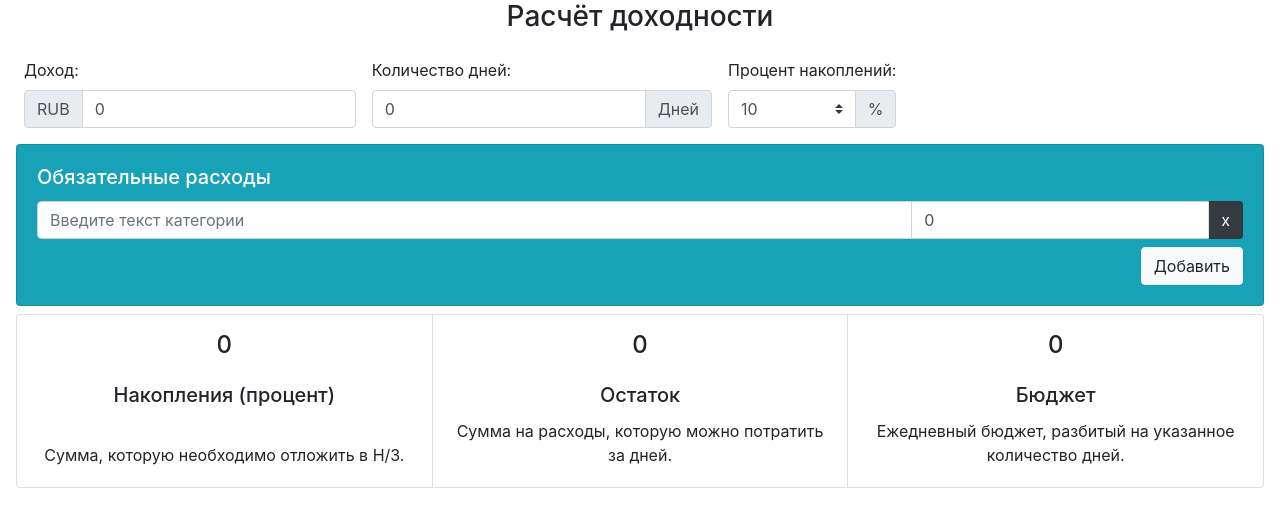
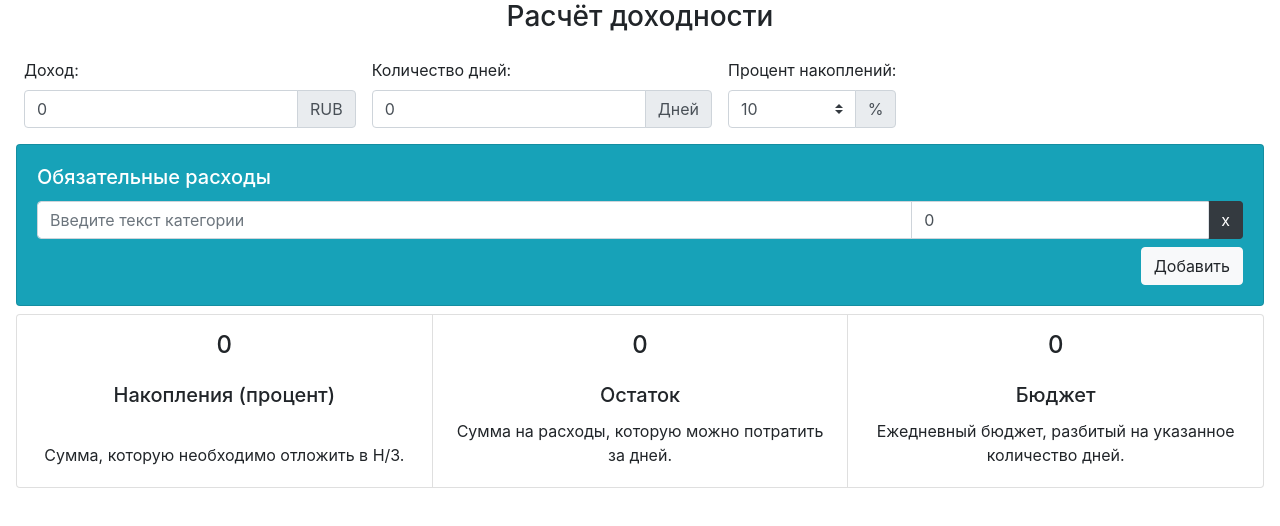
Before and after one commit to okurilo/fin-fast, a React (Create React App) app: page / in a window 1280 px wide. Shown: the top 526 px of the page. Built offline with nearby package versions, Linux system fonts and the light colour scheme.

Commit message:
Change append order in 'income'

```diff
--- a/src/components/Income.js
+++ b/src/components/Income.js
@@ -7,15 +7,15 @@ export default class Income extends Component {
             <div className="m-2" >
               <label htmlFor="income">Доход:</label>
               <div className="input-group">
-                <div className="input-group-prepend">
-                  <span className="input-group-text">RUB</span>
-                </div>
                 <input
                  type="number"
                  className="form-control"
                  id="income"
                  onChange={this.props.handleChangeIncome}
                  value={this.props.income}/>
+                <div className="input-group-append">
+                  <span className="input-group-text">RUB</span>
+                </div>
               </div>
             </div>
             <div className="m-2" >
```
